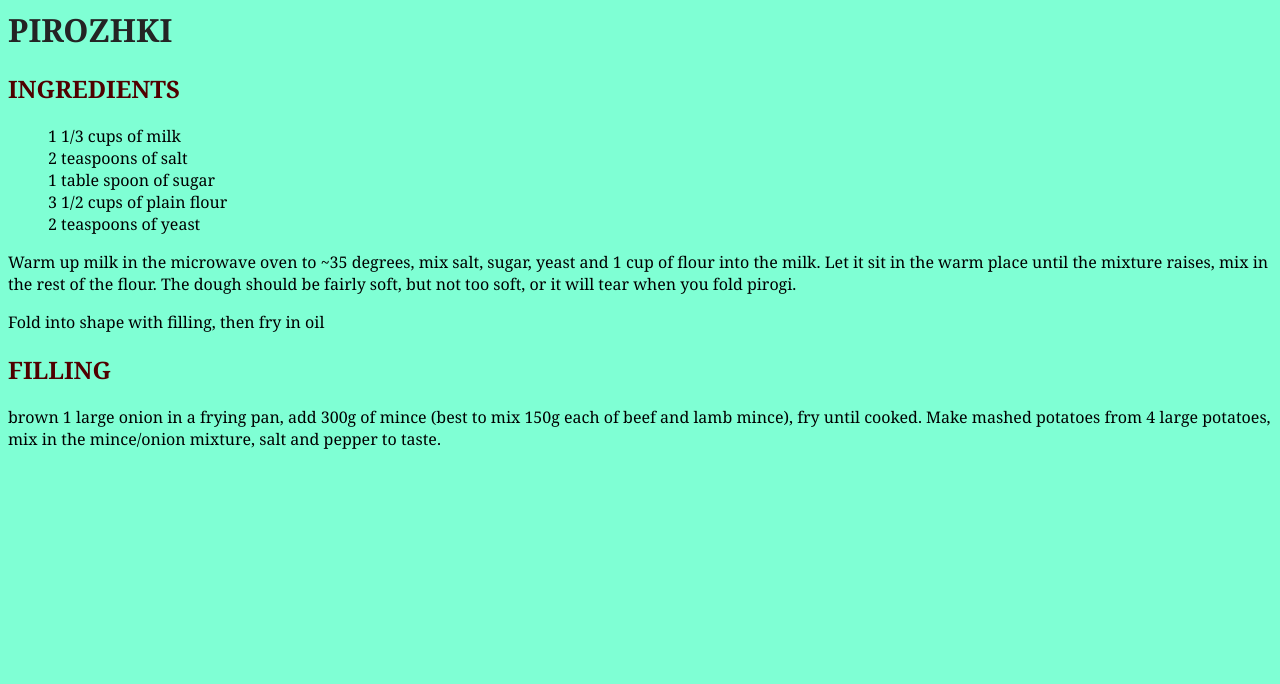
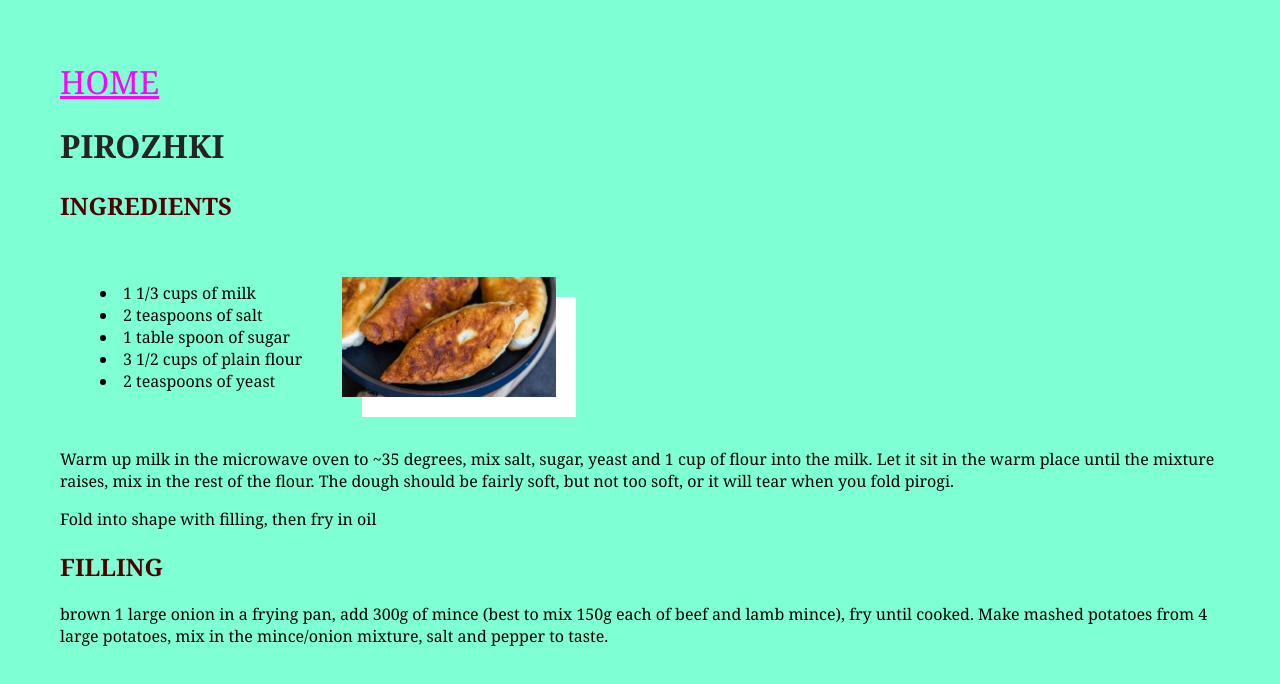
Before and after one commit to Astrodex-zz/odin-recipes, a plain HTML site: page recipes/pirozhki.html in a window 1280 px wide. Drawn offline with Linux system fonts and the light colour scheme.

Commit message:
updated styling, image for pirozhki

```diff
--- a/recipes/pirozhki.html
+++ b/recipes/pirozhki.html
@@ -4,18 +4,30 @@
 
 <body>
 
+    <a class="linklist mainpagelink navlink" href="../index.html">Home</a>
+
 <h1>Pirozhki</h1>
 
 <h2>INGREDIENTS</h2>
 
-<ul class="ingredientlist">
+<div class="container">
+
+    <div class="padded">
             <li>1 1/3 cups of milk</li>
             <li>2 teaspoons of salt</li>
             <li>1 table spoon of sugar</li>
             <li>3 1/2 cups of plain flour</li>
             <li>2 teaspoons of yeast</li>
         </ul>
+    </div>
 
+    <div>
+        <img class="recipeImage" src="../public/pirozhki_img.webp" alt="photo pirozhki">
+    </div>
+
+
+
+</div>
 
 <p>Warm up milk in the microwave oven to ~35 degrees,
     mix salt, sugar, yeast and 1 cup of flour into the
--- a/styles.css
+++ b/styles.css
@@ -20,7 +20,7 @@ h2 {
 
 .linklist {
     text-transform: uppercase;
-    font-size:  16px;
+    font-size:  24px;
     list-style-type: none;
 }
 
@@ -39,3 +39,26 @@ h2 {
 .mainpagelink:hover {
     color: rgb(0, 21, 18)
 }
+
+.container {
+    display: inline-flex;
+    align-items: center;
+}
+
+.recipeImage {
+    height: 120px;
+    width: auto;
+    box-shadow: 20px 20px white;
+}
+
+.padded {
+    padding: 40px;
+ }
+
+body {
+    margin:60px;
+}
+
+.navlink {
+    font-size: 32px;
+}
```
Also changed, not shown: recipes/sugarbiscuits.html (+2 -0 lines), public/pirozhki.webp (added), public/pirozhki_img.webp (added). Lines whose indentation alone changed are shown as unchanged.
